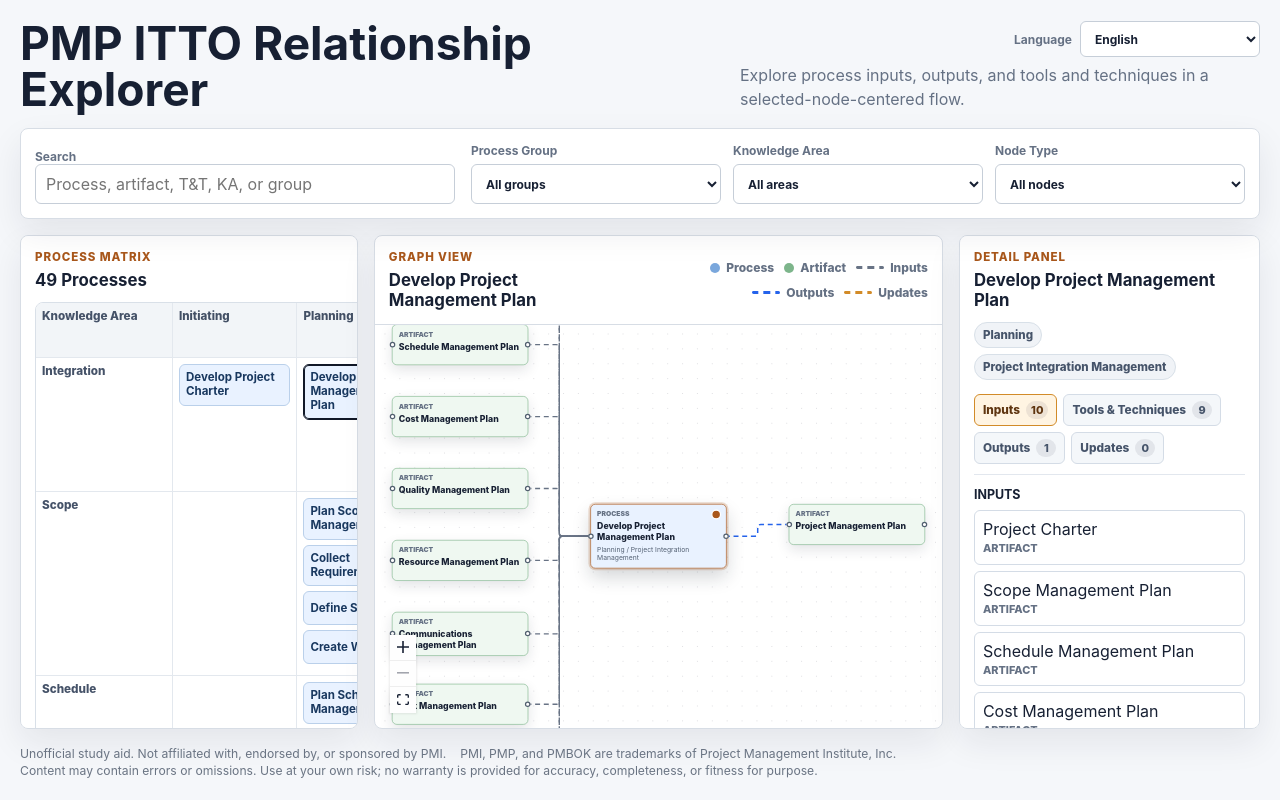
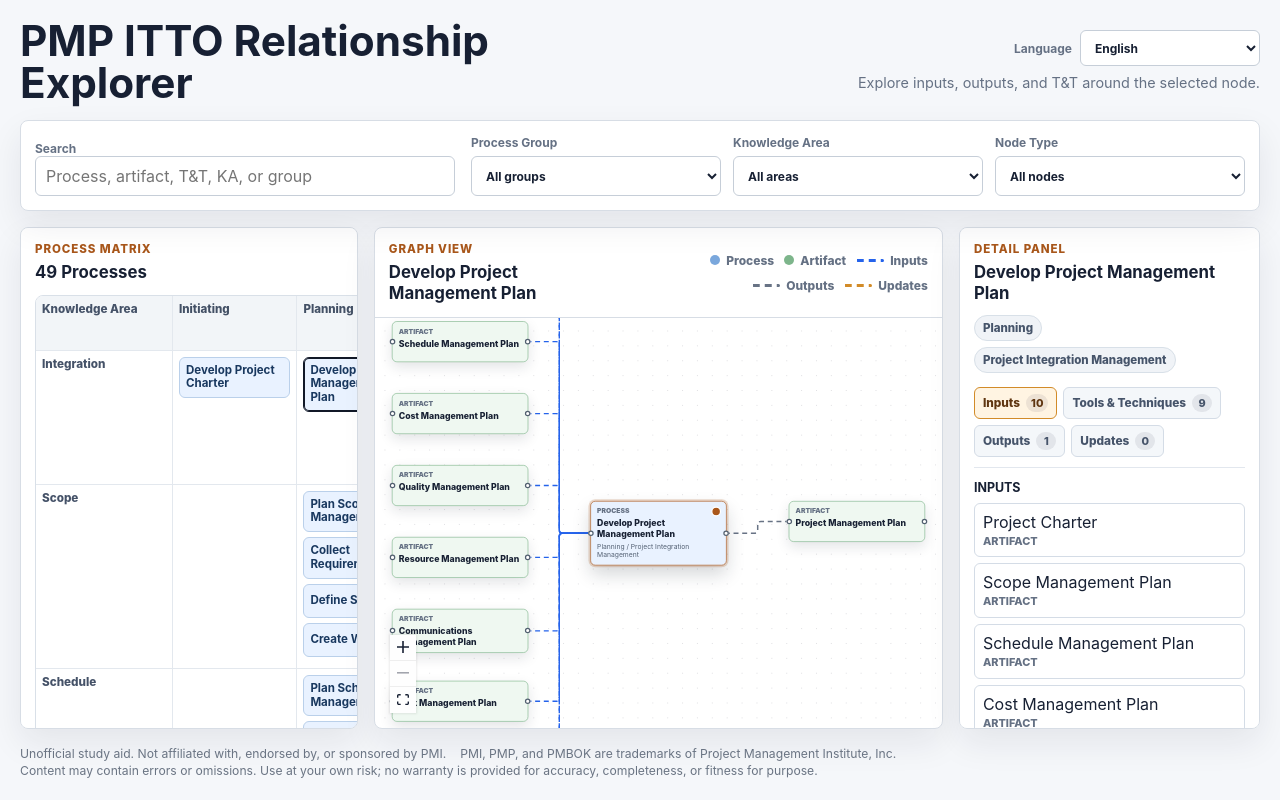
Before and after one commit to shiromatz/pmp-processes-interactive-map, a React (Vite) app: page / in a window 1280 px wide. Built offline with nearby package versions, Linux system fonts and the light colour scheme.

Commit message:
Fix graph legend direction and compact header summary

```diff
--- a/src/i18n/locales.json
+++ b/src/i18n/locales.json
@@ -5,7 +5,7 @@
       "language": "Language",
       "eyebrow": "Unofficial Study Aid",
       "title": "PMP ITTO Relationship Explorer",
-      "summary": "Explore process inputs, outputs, and tools and techniques in a selected-node-centered flow.",
+      "summary": "Explore inputs, outputs, and T&T around the selected node.",
       "searchAndFilters": "Search and filters",
       "search": "Search",
       "searchPlaceholder": "Process, artifact, T&T, KA, or group",
@@ -116,7 +116,7 @@
       "language": "言語",
       "eyebrow": "非公式学習補助",
       "title": "PMP ITTO 関係エクスプローラー",
-      "summary": "選択した項目を中心に、プロセスのインプット、アウトプット、ツールと技法を確認できます。",
+      "summary": "選択項目を中心にインプット、アウトプット、T&Tを確認できます。",
       "searchAndFilters": "検索とフィルター",
       "search": "検索",
       "searchPlaceholder": "プロセス、成果物、T&T、知識エリア、群",
@@ -493,7 +493,7 @@
       "language": "语言",
       "eyebrow": "非官方学习辅助",
       "title": "PMP ITTO 关系浏览器",
-      "summary": "以选定项为中心，查看过程输入、输出以及工具与技术。",
+      "summary": "围绕选定项查看输入、输出和 T&T。",
       "searchAndFilters": "搜索和筛选",
       "search": "搜索",
       "searchPlaceholder": "过程、工件、T&T、知识领域或过程组",
--- a/src/styles/app.css
+++ b/src/styles/app.css
@@ -10,8 +10,8 @@
   --artifact-bg: #eff8f1;
   --artifact-border: #7db58b;
   --focus-border: #111827;
-  --edge-input: #687385;
-  --edge-output: #2563eb;
+  --edge-input: #2563eb;
+  --edge-output: #687385;
   --edge-update: #d28b28;
   --accent: #a9571b;
   --shadow: 0 14px 34px rgba(21, 31, 47, 0.08);
@@ -64,7 +64,7 @@ button {
   align-items: center;
   display: grid;
   gap: 14px;
-  grid-template-columns: minmax(0, 1fr) minmax(300px, 520px);
+  grid-template-columns: minmax(0, 1fr) minmax(620px, 680px);
   margin: 0 auto;
   max-width: 1760px;
   width: 100%;
@@ -79,14 +79,17 @@ button {
 }
 
 .app-header h1 {
-  font-size: clamp(1.85rem, 3.6vw, 3.45rem);
+  font-size: clamp(1.85rem, 3.3vw, 3.1rem);
   line-height: 1;
 }
 
 .app-header__summary {
   color: var(--text-muted);
+  font-size: 0.9rem;
   line-height: 1.5;
   margin: 0;
+  text-align: right;
+  white-space: nowrap;
 }
 
 .app-header__side {
@@ -795,6 +798,11 @@ button {
     grid-template-columns: 1fr;
   }
 
+  .app-header__summary {
+    text-align: left;
+    white-space: normal;
+  }
+
   .top-panel {
     align-items: stretch;
   }
@@ -839,7 +847,7 @@ button {
 
 @keyframes legend-flow {
   to {
-    transform: translateX(-12px);
+    transform: translateX(12px);
   }
 }
 
```
